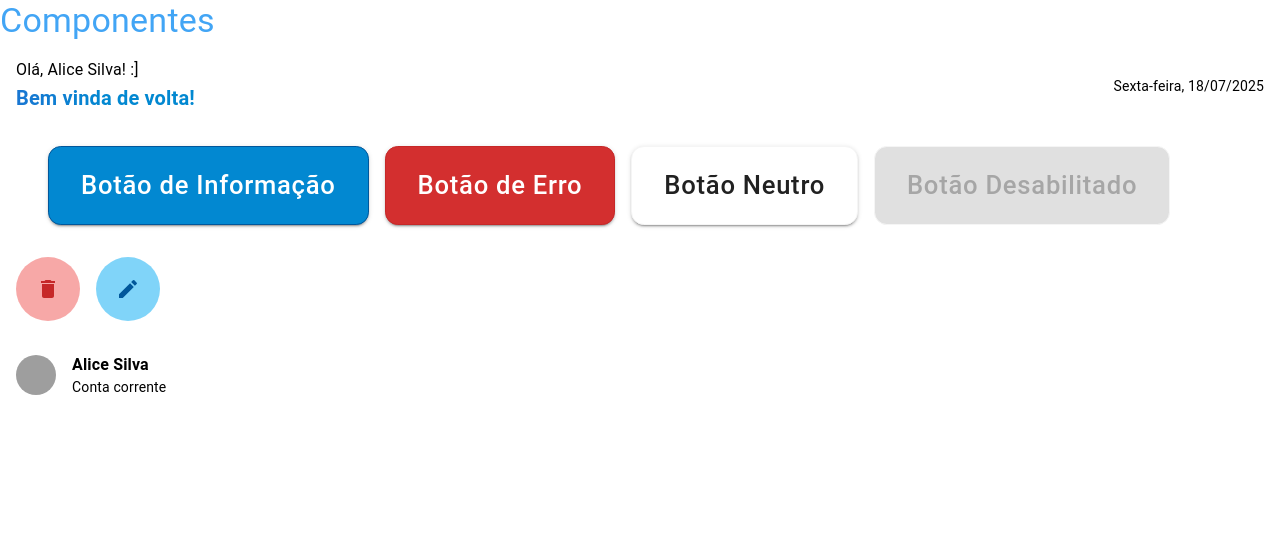
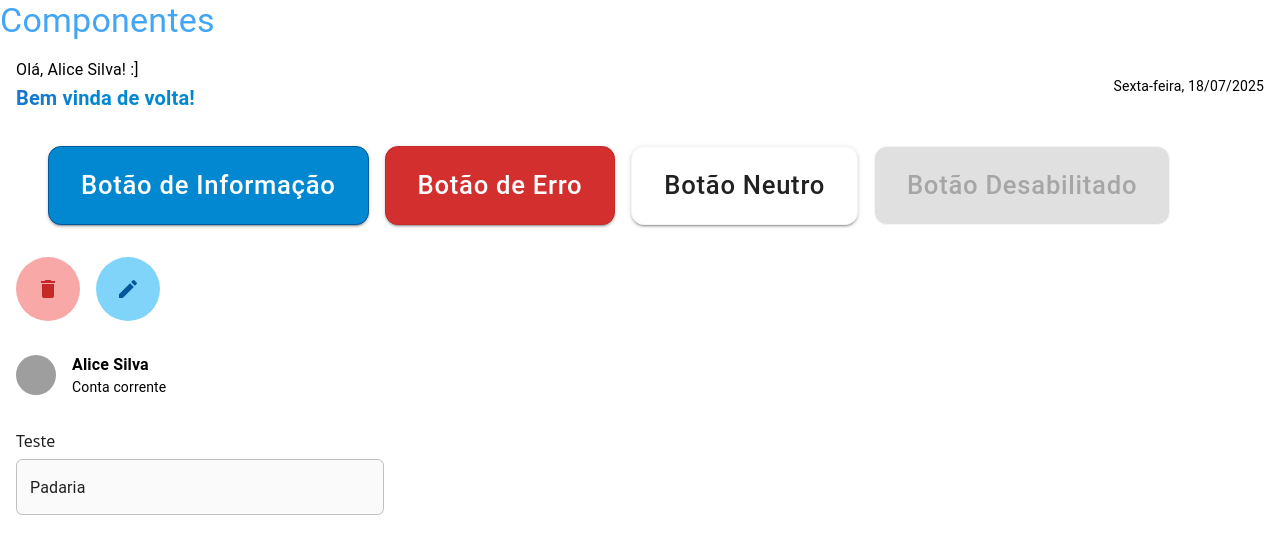
Before and after one commit to dbento-dev/bytebank-util-ui, a React app: page / in a window 1280 px wide. Shown: the top 554 px of the page. Built offline with nearby package versions, Linux system fonts and the light colour scheme; grey boxes are pictures that could not be loaded.

Commit message:
feat/components: added input field component

```diff
--- a/src/App.tsx
+++ b/src/App.tsx
@@ -1,11 +1,20 @@
 import { Box, Stack, Typography, useTheme } from '@mui/material'
+import { useState } from 'react'
 import Button from './components/atoms/Button'
 import IconButton from './components/atoms/IconButton'
+import InputField from './components/atoms/InputField'
 import UserInfo from './components/atoms/UserInfo'
 import WelcomeHeader from './components/atoms/WelcomeHeader'
 const userImage = 'https://i.pravatar.cc/150?u=alice'
 export const App = () => {
   const theme = useTheme()
+
+  const [description, setDescription] = useState('Padaria')
+
+  const handleChange = (event: React.ChangeEvent<HTMLInputElement>) => {
+    setDescription(event.target.value)
+  }
+
   return (
     <>
       <Typography variant="h4" color={theme.palette.primary.light}>
@@ -38,6 +47,10 @@ export const App = () => {
           avatarUrl={userImage}
         />
       </Box>
+
+      <Box sx={{ padding: 2, maxWidth: 400 }}>
+        <InputField label="Teste" value={description} onChange={handleChange} />
+      </Box>
     </>
   )
 }
--- /dev/null
+++ b/src/components/atoms/InputField/index.tsx
@@ -0,0 +1,20 @@
+import { Box } from '@mui/material'
+import React from 'react'
+import { InputLabel, StyledTextField } from './styles'
+import { InputFieldProps } from './types'
+
+const InputField: React.FC<InputFieldProps> = (props) => {
+  const { label, ...rest } = props
+
+  const inputId = React.useId()
+
+  return (
+    <Box sx={{ width: '100%' }}>
+      <InputLabel htmlFor={inputId}>{label}</InputLabel>
+
+      <StyledTextField {...rest} id={inputId} variant="outlined" fullWidth />
+    </Box>
+  )
+}
+
+export default InputField
--- /dev/null
+++ b/src/components/atoms/InputField/styles.ts
@@ -0,0 +1,33 @@
+import { styled } from '@mui/material/styles'
+import TextField from '@mui/material/TextField'
+
+export const InputLabel = styled('label')(({ theme }) => ({
+  fontWeight: 500,
+  display: 'block',
+  marginBottom: '.4rem',
+  color: theme.palette.text.primary
+}))
+
+export const StyledTextField = styled(TextField)(({ theme }) => ({
+  '& .MuiOutlinedInput-root': {
+    backgroundColor: theme.palette.grey[50],
+    borderRadius: '.4rem',
+
+    '& legend': {
+      display: 'none'
+    },
+
+    '& fieldset': {
+      top: 0
+    },
+
+    '&:hover .MuiOutlinedInput-notchedOutline': {
+      borderColor: theme.palette.grey[600]
+    },
+
+    '&.Mui-focused .MuiOutlinedInput-notchedOutline': {
+      borderColor: theme.palette.info.main,
+      borderWidth: '.2rem'
+    }
+  }
+}))
--- /dev/null
+++ b/src/components/atoms/InputField/types.ts
@@ -0,0 +1,3 @@
+import { TextFieldProps } from '@mui/material/TextField'
+
+export type InputFieldProps = TextFieldProps
```
